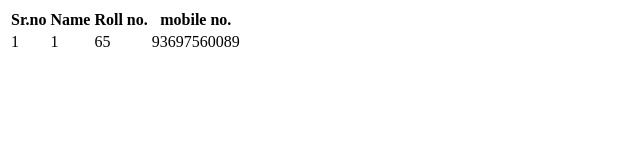
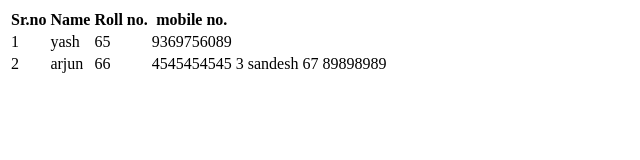
Before and after one commit to yashkhamkar2526-cpu/table-, a plain HTML site: page index.html in a window 1280 px wide. Shown: the whole page, without its empty margins (0-640 px from the left). Drawn offline with Linux system fonts and the light colour scheme.

Commit message:
Update index.html

```diff
--- a/index.html
+++ b/index.html
@@ -12,9 +12,21 @@ table,tr,td,(border:4px solide grey;)
 </tr>
 <tr>
   <td>1</td>
-  <td>1</td>
+  <td>yash</td>
   <td>65</td>
-  <td>93697560089</td>
+  <td>9369756089</td>
+</tr
+  <tr>
+  <td>2</td>
+  <td>arjun</td>
+  <td>66</td>
+  <td>4545454545</td
+                  <tr>
+  <td>3</td>
+  <td>sandesh</td>
+  <td>67</td>
+  <td>89898989</td>
+</tr>
 </tr>
 </table>
 </body>
```
